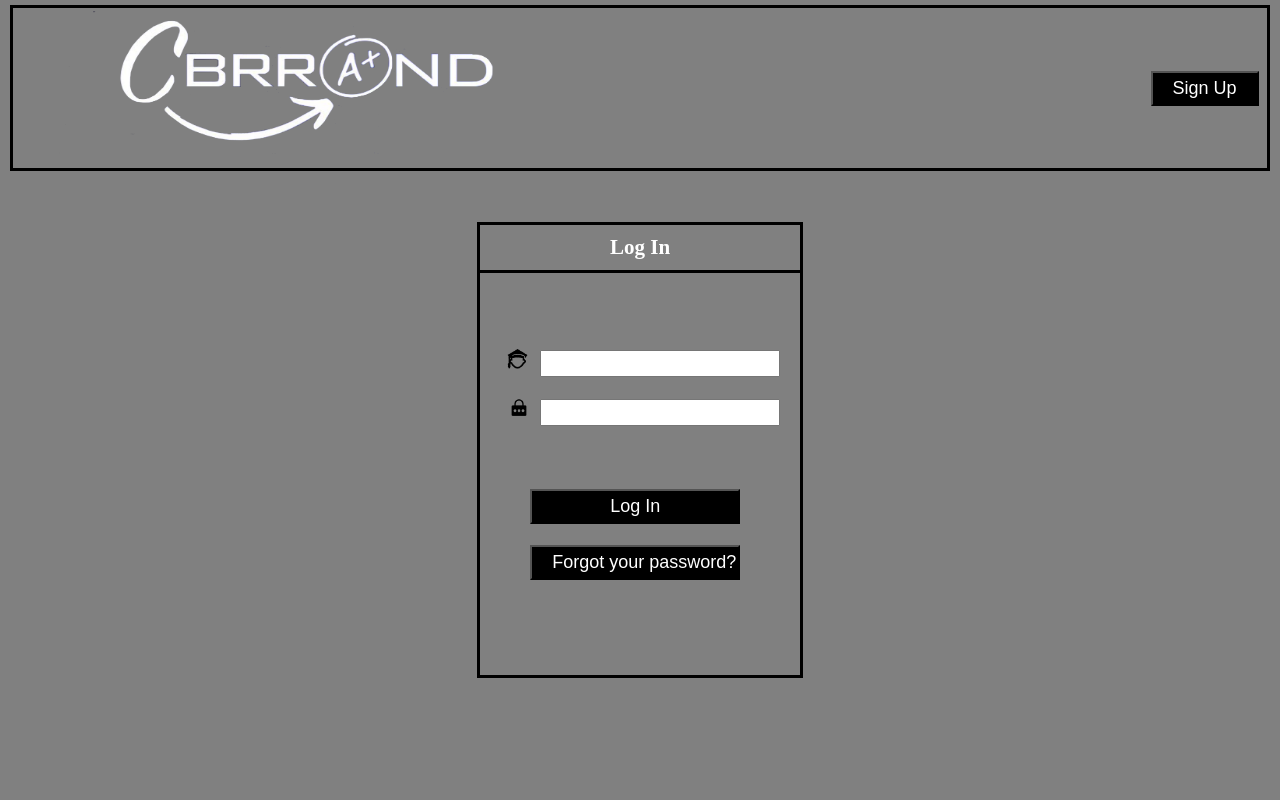
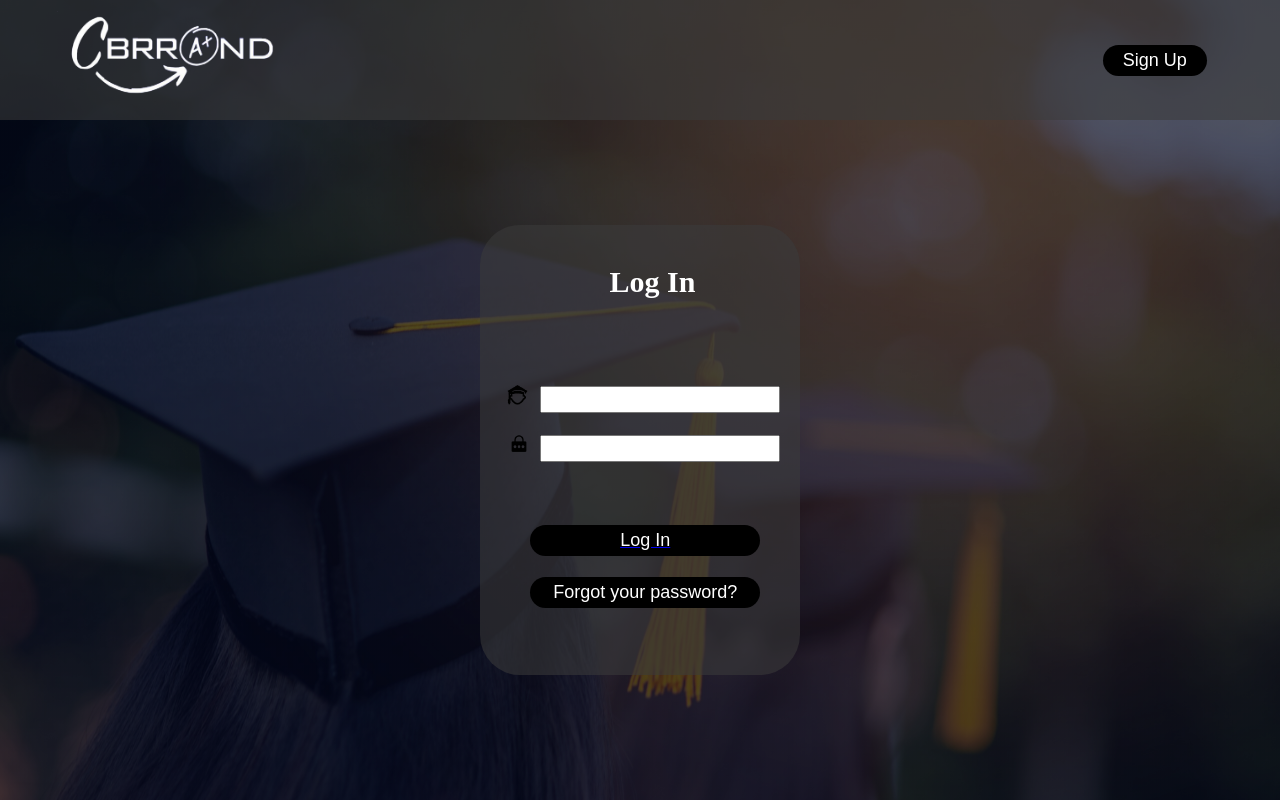
Before and after one commit to cWalsh-developer/PE2_GradeCalc, a PHP site: page /login_view.html in a window 1280 px wide. Run offline with PHP 8.4, Linux system fonts and the light colour scheme.

Commit message:
Changed the look of almost all pages to fit the house style

```diff
--- a/view/css/stylesheet.css
+++ b/view/css/stylesheet.css
@@ -1,17 +1,15 @@
 body
 {
-  background-color: grey;
+   background-image: url();
+   background-image: linear-gradient(rgba(4,9,30,0.7),rgba(4,9,30,0.7)),url(../css/Background1.png);
+   background-size: cover;
   margin: 0px;
   padding: 0;
 }
 
 /* home style */
 
-#homeBody{
-   background-image: url();
-   background-image: linear-gradient(rgba(4,9,30,0.7),rgba(4,9,30,0.7)),url(../css/Background1.png);
-   background-size: cover;
-}
+
 
 #visionStatement{
    margin: 20px;
@@ -40,8 +38,10 @@ body
    text-align: center;
    border: 2px solid black;
    display: inline-block;
-   background-color: black;
+   background-color: #3b3b3b95;
    margin-bottom: 50px;
+   border-radius: 40px;
+   width: 250px;
 }
 
 #buttonSection {
@@ -55,7 +55,9 @@ body
    text-align: center;
    border: 2px solid black;
    display: inline-block;
-   background-color: black;
+   background-color: #3b3b3b95;
+   border-radius: 40px;
+   width: 250px;
 }
 
 #moreSection {
@@ -136,7 +138,10 @@ body
    margin-top: 50px;
    height: 450px;
    font-size: large;
-   border: solid 3px black;
+   background-color: #3b3b3b90;
+   border-radius: 40px;
+   align-items: center;
+   justify-content: center;
  }
 
 #userImg
@@ -161,7 +166,10 @@ body
     padding:10px;
     margin-top: 0;
     text-align: center;
-    border-bottom: solid 3px black;
+    font-size: 30px;
+    margin-top: 30px;
+    margin-left: 25px;
+
  }
 
  .loginForm
@@ -177,8 +185,17 @@ body
    background-color: black;
    padding: 5px 20px;
    display: block;
-   width: 210px;
+   width: 230px;
    margin-left:30px;
+   border-radius: 40px;
+   border: none;
+   outline: none;
+ }
+
+ #signUp{
+   border: none;
+   outline: none;
+   border-radius: 40px;
  }
 
  .top
@@ -187,17 +204,15 @@ body
    justify-content: space-between;
    align-items: center;
    padding: 30px;
-   border: solid 3px black;
-   margin-top: 5px;
-   margin-left: 10px;
-   margin-right:10px;
-   height: 100px;
+
+   height: 60px;
+   background-color: #3b3b3b90;
  }
 
  #logoCbr
  {
-   width: 500px;
-   height: 150px;
+   width: 270px;
+   height: 95px;
  }
 
 .logo
@@ -208,6 +223,7 @@ body
 #signUp
 {
    margin: 0 20%;
+   margin-right: 80px;
    color: white;
    background-color: black;
    padding: 5px 20px;
@@ -215,12 +231,9 @@ body
 
  /* Student View */
 
-#studentViewBody{
-   background-color: white;
-}
 
 #topBar{
-   background-color: #ffffff30;
+   background-color: #3b3b3b90;
    padding-top: 40px;
    display: flex;
    justify-content: space-between;
@@ -256,8 +269,8 @@ body
 }
 
 #backButtonImg{
-   width: 100px;
-   height: 100px;
+   width: 60px;
+   height: 60px;
    margin-right: 100px;
 }
 
@@ -279,7 +292,8 @@ body
    margin-left: 300px;
    margin-right: 300px;
    border: 2px solid black;
-   background-color: #80808090;
+   /*old grey colour background-color: #80808090; */
+   background-color: #3b3b3b90;
 }
 
 #chooseYourCourse{
@@ -353,7 +367,7 @@ body
 
 
 #bottomSection{
-   background-color: #80808090;
+   background-color: #3b3b3b90;
    padding-top: 50px;
    margin-left: 300px;
    margin-right: 300px;
--- a/view/homePage_view.html
+++ b/view/homePage_view.html
@@ -6,7 +6,7 @@
         <link rel="stylesheet" type="text/css" href="css/stylesheet.css">
     </head>
 
-    <body id="homeBody">
+    <body>
         <section id="visionStatement">
             <p> Vision statement goes here </p>
         </section>
--- a/view/login_view.html
+++ b/view/login_view.html
@@ -11,25 +11,34 @@
                 <img src="css/cbrrand_logo.png" id="logoCbr">  </img>
             </div>
             <div class = "submit">
-                <form method = "post" action = "register_view.html">
+               <!-- <form>  Temporarily stopped form and added anchor link to get the log in working -->
+                    <a href="register_view.html">
                     <input type = "submit" id = "signUp" value = "Sign Up" name = "signUp">
-                </form>
+                    </a>
+                <!-- </form>  -->
             </div>
         </div>
         <div class="logContainerMain">
-            <div class="logContainerTitle">
+            <div id="logContainerTitle">
               <h3 id = "title">Log In</h3>
             </div>
 
             <div class = "loginForm">
-                <form method = "post" action = "student_view.html">
+
+           <!-- <form>  Temporarily stopped form and added anchor link to get the log in working -->
                     <label for = "username"><img src="css/student img.png" id="userImg"></img></label>
                     <input type = "text" id = "username" name = "username"><br><br>
                     <label for = "password"><img src="css/passwordIcon.png" id="passImg"></img></label>
                     <input type = "password" id = "password" name = "password"><br><br><br><br>
+
+                    <a href="student_view.html">
                     <input type = "submit" id = "login" value = "Log In" name = "login"><br>
+                    </a>
+
                     <input type = "submit" id = "forgotPass" value = "Forgot your password?" name = "forgotPass"><br><br>
-                </form>
+
+           <!-- </form>-->
+
             </div>
         </div>
     </body>
--- a/view/student_view.html
+++ b/view/student_view.html
@@ -6,7 +6,7 @@
         <title>Grade calculation</title>
     </head>
 
-    <body id="homeBody">
+    <body id="studentViewBody">
 
         <section id="topBar">
             <img src="css/cbrrand_logo.png" id="logoIdStudent">
@@ -16,7 +16,9 @@
                 <p id="studentTite"> Student </p>
             </div>
 
+            <a href="homePage_view.html">
             <img  src="css/backbutton.png" id="backButtonImg">
+            </a>
         </section>
 
         <form action="">
```
